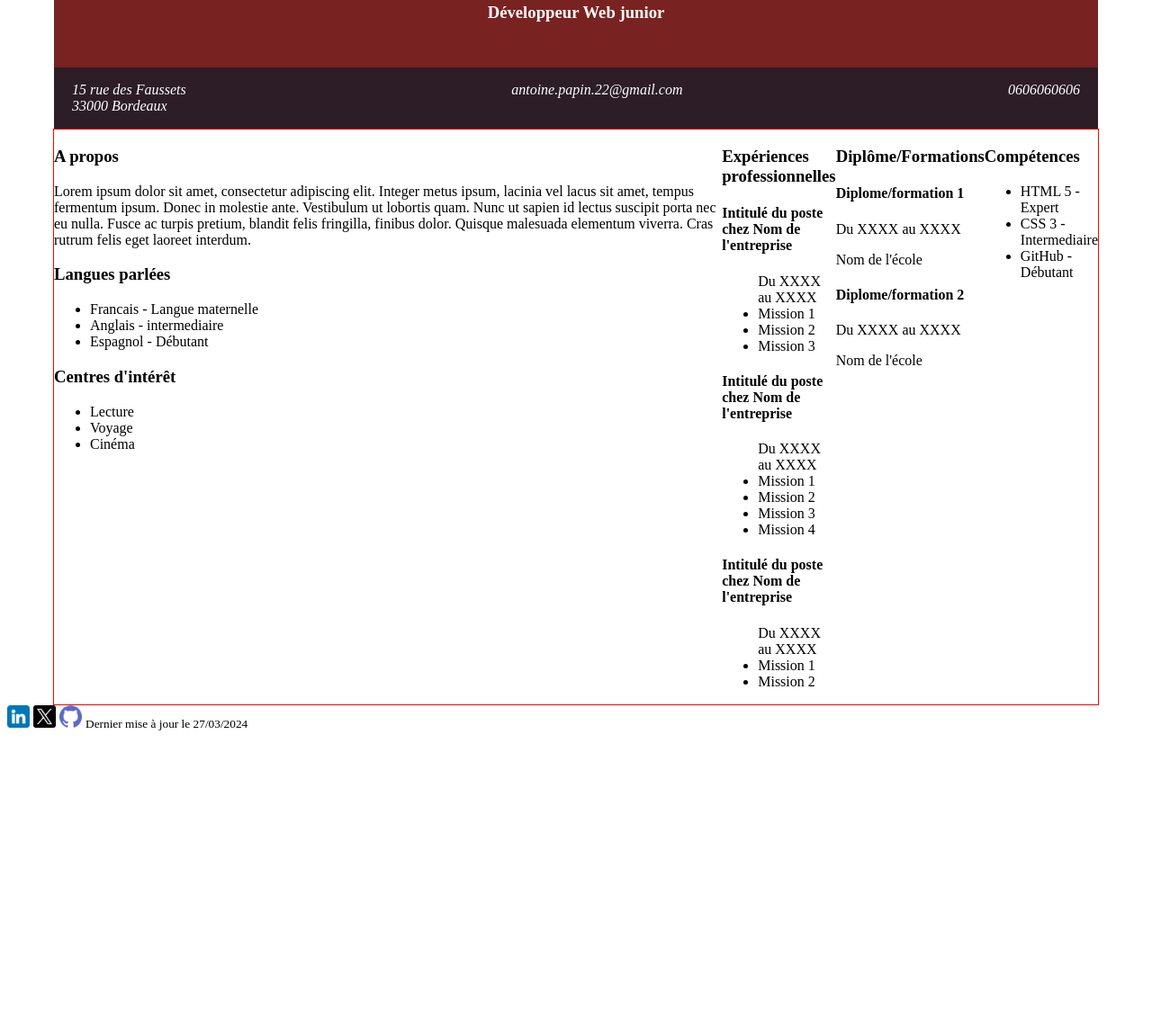
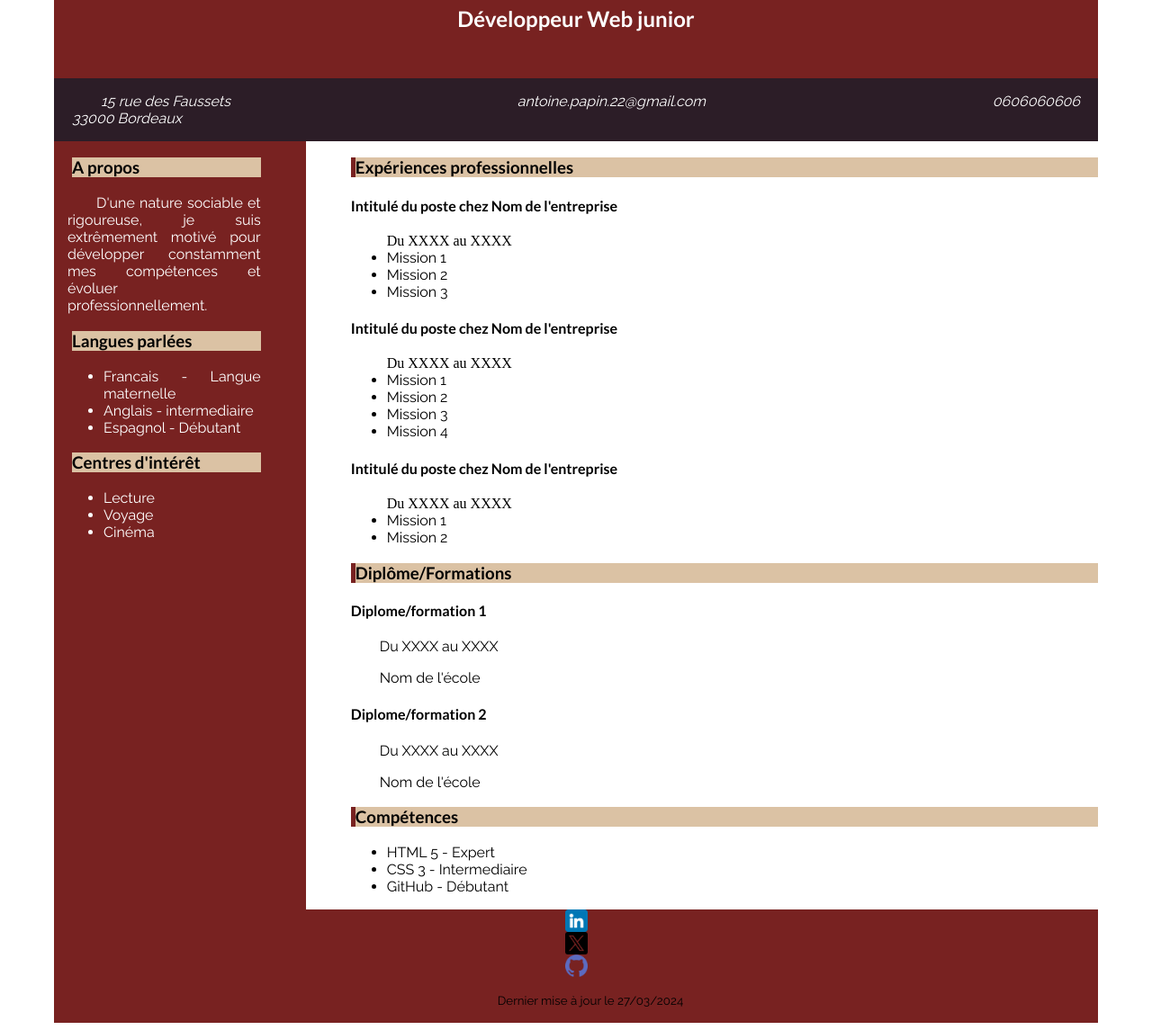
Before and after one commit to Papinte/Curriculum-Vit-, a plain HTML site: page index.html in a window 1280 px wide. Shown: the part 273-1418 px from the top of the page at 90% size. Before the commit the page ends 1094 px from the top, so only its background shows below. Drawn offline with Linux system fonts and the light colour scheme; files whose address does not match are found by name.

Commit message:
Ajout des polices

```diff
--- a/assets/css/style.css
+++ b/assets/css/style.css
@@ -9,6 +9,25 @@
     url('../fonts/Raleway-Italic.ttf') format('truetype'),
     url('../fonts/Raleway-Bold.ttf') format('truetype') ;
 }
+h1{
+    font-family: "Lato";
+}
+h2{
+    font-family: "Lato";
+}
+h3{
+    font-family: "Lato";
+    color: black;
+    border-left: 5px solid #782221  ;
+    background-color:#dbc2a4 ;
+}
+h4{
+    font-family: "Lato";
+}
+ul li{
+    font-family: "Raleway";
+}
+
 
 header{
     width: 1160px;
@@ -22,7 +41,6 @@ main{
     display: flex;
     flex-direction: row;
     margin: auto;
-    border: 1px solid red;
 }
 #en-tete{
     padding: 2rem;
@@ -53,3 +71,29 @@ a{
 img{
     width: 25px;
 }
+#block1{
+    background-color: #782221;
+    width: 300px;
+    color: white;
+    text-align: justify;
+    padding: 0 50px 0 15px;
+}
+p{
+    font-family: "Raleway";
+    text-indent: 2rem;
+}
+
+#block2{
+    margin-left: 50px;
+    width: 1160px;
+}
+
+footer{
+    width: 1160px;
+    background-color: #782221;
+    margin: auto;
+    display: flex;
+    flex-direction: column;
+    align-items: center;
+    flex-wrap:wrap ;
+}
--- a/index.html
+++ b/index.html
@@ -12,7 +12,7 @@
         <section id="en-tete">
             <img id="profil" src="./assets/Images/FB_IMG_1711633424579.jpg" alt="Photo d'un homme debout avec un t-shirt blanc et un short kaki, face à la mer">
             <h1>ANTOINE PAPIN</h1>
-            <h3>Développeur Web junior</h3>
+            <h2>Développeur Web junior</h2>
         </section>
         <section>
             <address id="contact">
@@ -23,13 +23,11 @@
         </section>
     </header>
     <main>
-        <section>
-
+        <section id="block1">
             <h3>A propos</h3>
-            <p>Lorem ipsum dolor sit amet, consectetur adipiscing elit. Integer metus ipsum, lacinia vel lacus sit amet, tempus
-            fermentum ipsum. Donec in molestie ante. Vestibulum ut lobortis quam. Nunc ut sapien id lectus suscipit porta nec eu
-            nulla. Fusce ac turpis pretium, blandit felis fringilla, finibus dolor. Quisque malesuada elementum viverra. Cras
-            rutrum felis eget laoreet interdum. </p>
+            <p>D'une nature sociable et rigoureuse,
+                je suis extrêmement motivé pour développer
+                constamment mes compétences et évoluer professionnellement.  </p>
 
             <h3>Langues parlées</h3>
             <ul>
@@ -45,7 +43,7 @@
                 <li>Cinéma</li>
             </ul>
         </section>
-        <section>
+        <section id="block2">
             <h3>Expériences professionnelles</h3>
             <h4>Intitulé du poste chez Nom de l'entreprise</h4>
             <ul>
@@ -71,8 +69,8 @@
                 <li>Mission 1</li>
                 <li>Mission 2</li>
             </ul>
-        </section>
-        <section>
+
+
             <h3>Diplôme/Formations</h3>
             <h4>Diplome/formation 1</h4>
             <p>Du XXXX au XXXX</p>
@@ -81,21 +79,23 @@
             <h4>Diplome/formation 2</h4>
             <p>Du XXXX au XXXX</p>
             <p>Nom de l'école</p>
-        </section>
-        <section>
+
+
             <h3>Compétences</h3>
             <ul>
                 <li>HTML 5 - Expert</li>
                 <li>CSS 3 - Intermediaire</li>
                 <li>GitHub - Débutant</li>
             </ul>
-        </section>
+
     </main>
     <Footer>
         <img src="./assets/Icones/linkedin.png" alt="Logo du site internet linkedin">
         <img src="./assets/Icones/twitter.png" alt="Logo du réseau social X">
         <img src="./assets/Icones/github.png" alt="Logo du gestionnaire de version Github">
-        <small>Dernier mise à jour le <time datetime="2024-03-27">27/03/2024</time></small>
+        <p>
+            <small>Dernier mise à jour le <time datetime="2024-03-27">27/03/2024</time></small>
+        </p>
     </Footer>
 </body>
 </html>
```
